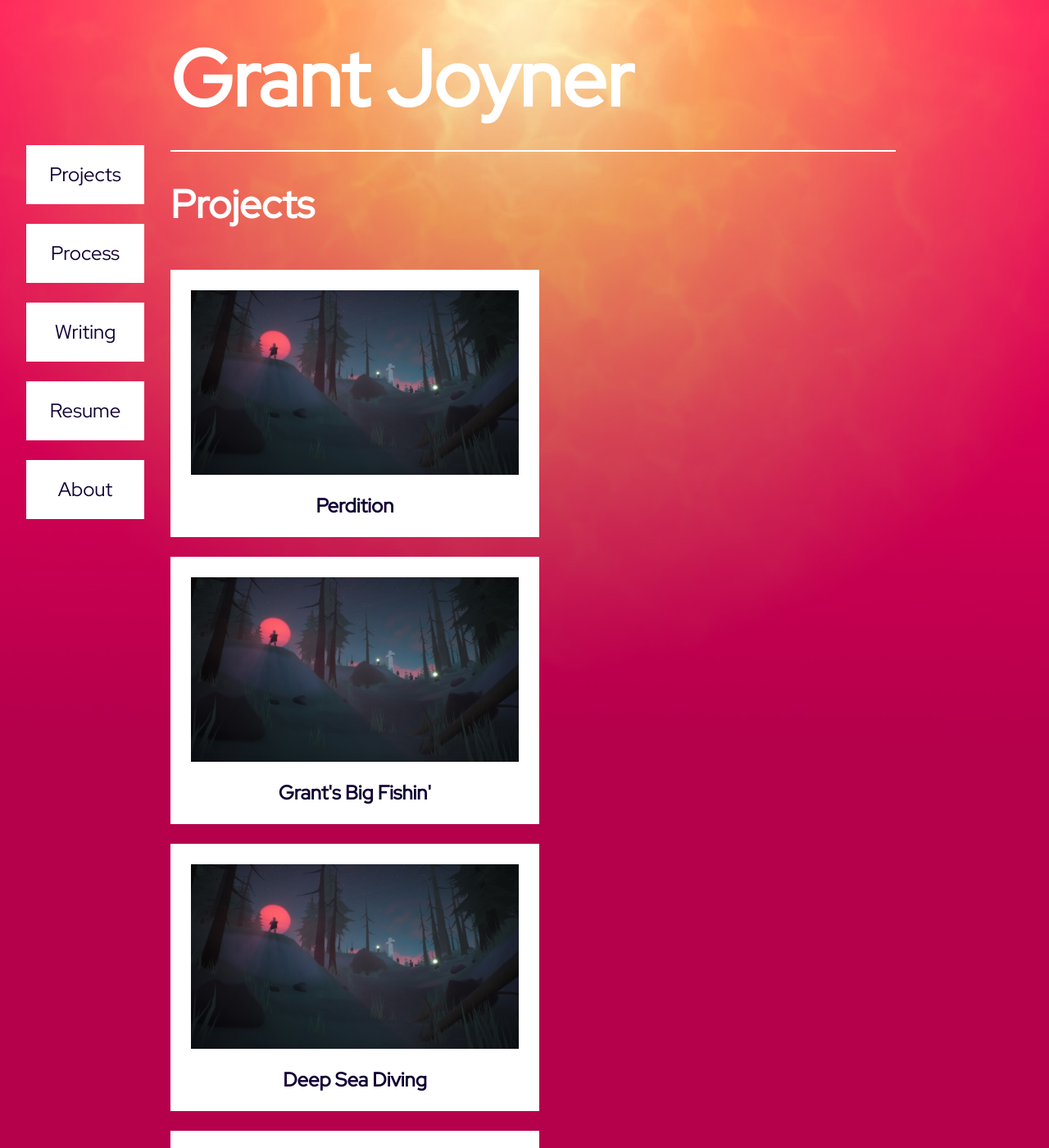
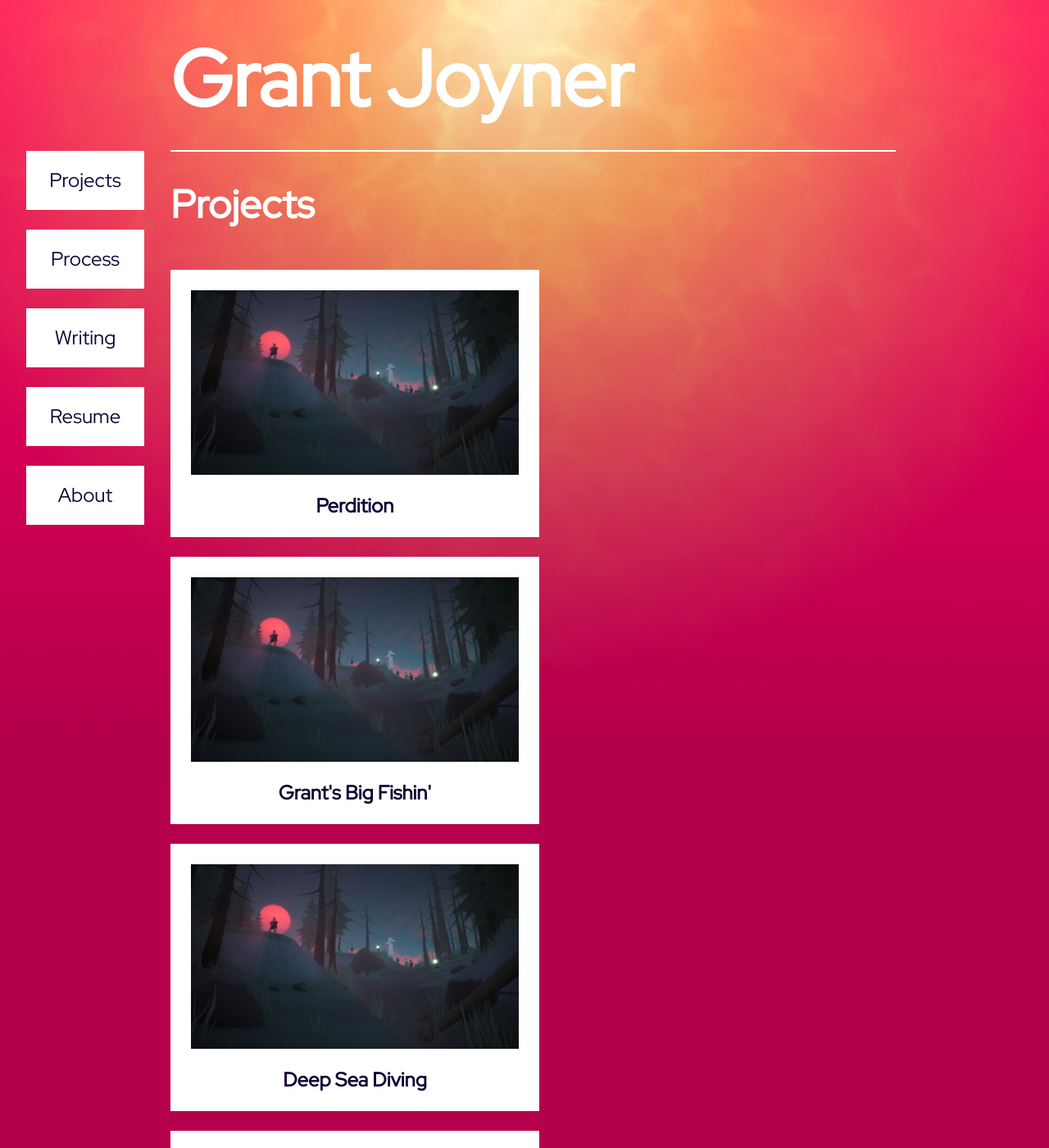
Before and after one commit to digigrant/digigrant.github.io, a Jekyll site: the page built from index.html, in a window 1280 px wide and 1400 px high. Shown: the whole window at 82% size. Built offline with Jekyll 4.4.1, drawn with Linux system fonts in a browser that asks for light colours.

Commit message:
Update main.scss

```diff
--- a/_sass/main.scss
+++ b/_sass/main.scss
@@ -20,7 +20,7 @@ nav
     overflow: auto;
     position: fixed;
 
-    top: 177px;
+    top: 184px;
     left: 32px;
 
     ul
```
